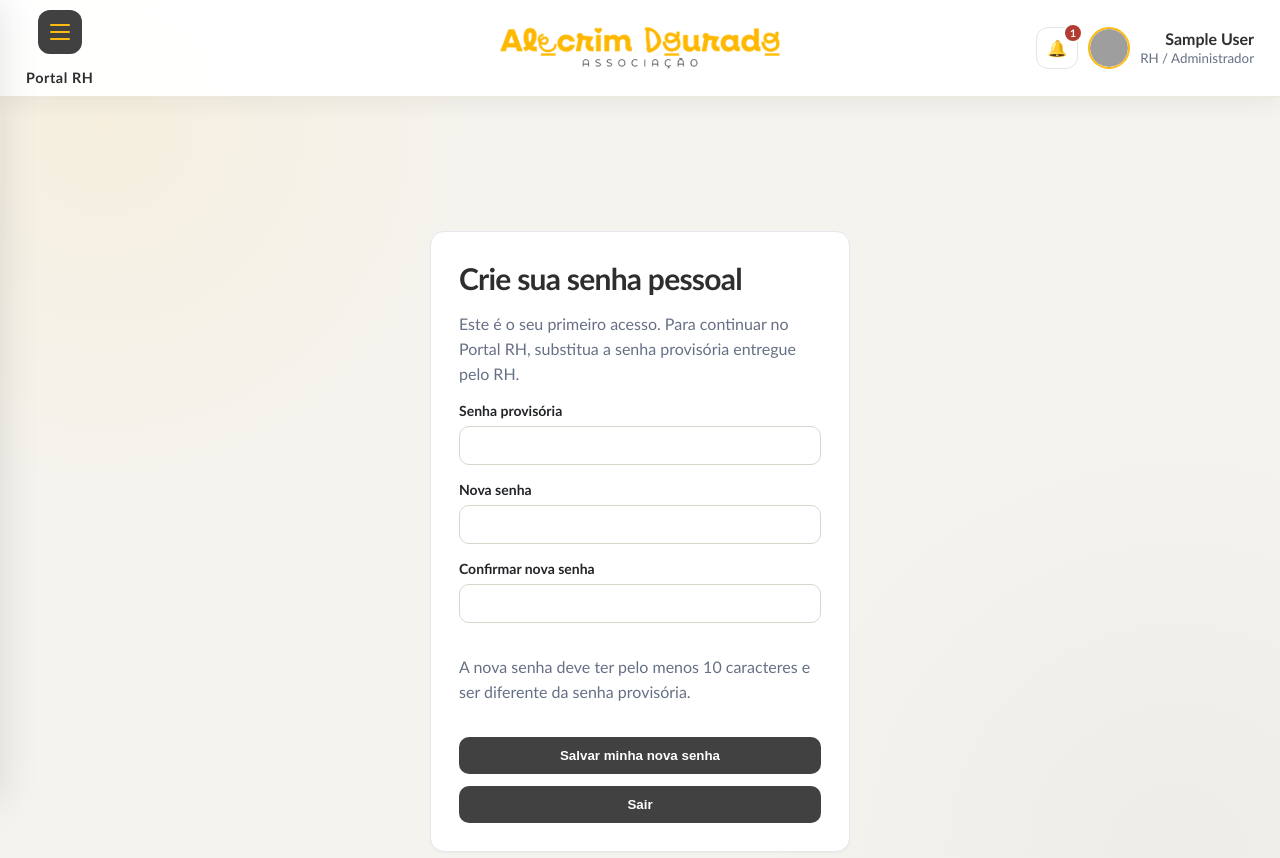
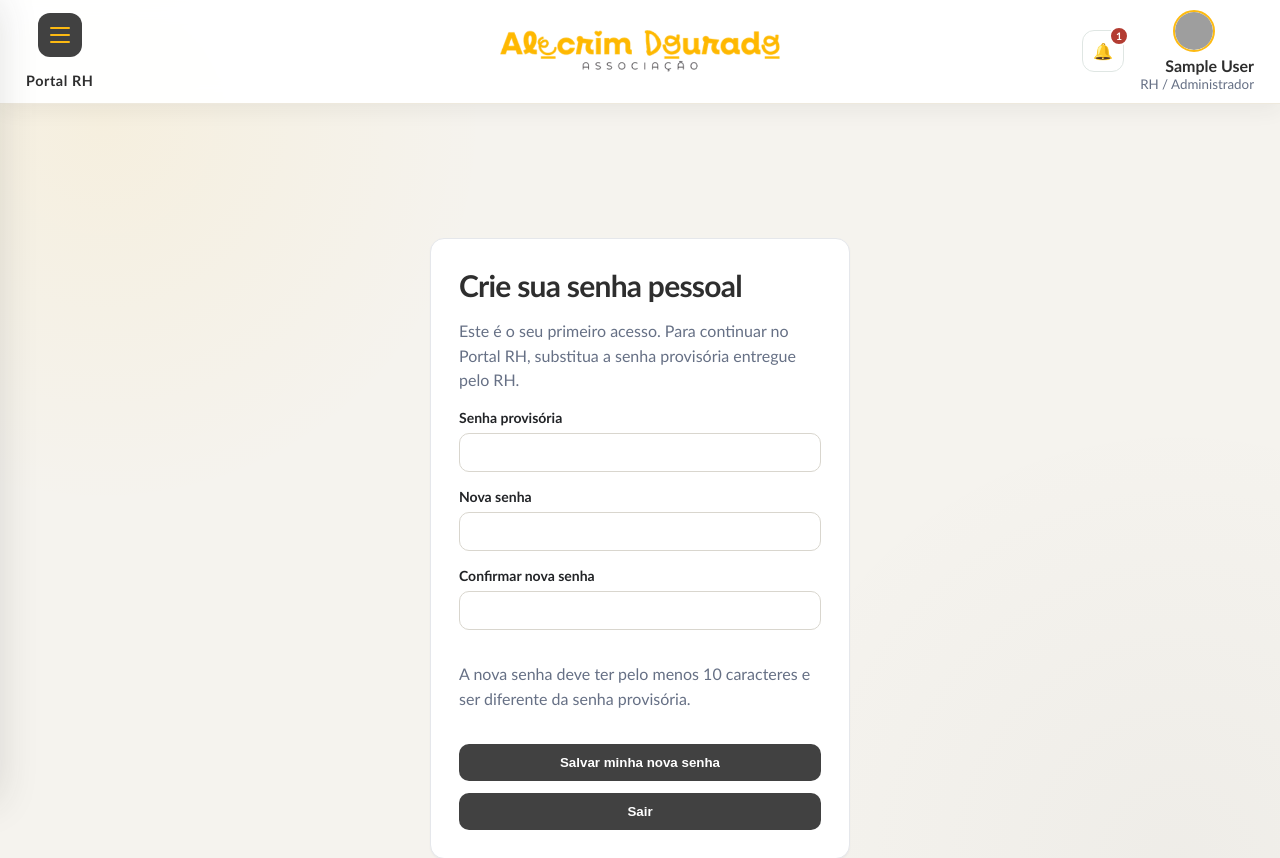
Before and after one commit to Augustinhovm/portal-rh-alecrim-dourado, a Flask app: page /auth/change-password in a window 1280 px wide. Shown: the top 858 px of the page. Run offline with Flask 3, Linux system fonts and the light colour scheme; a user stored in the database is signed in; tables that the repository leaves empty hold one stand-in row (values such as "Sample post"); some libraries are stand-ins or nearby versions; grey boxes are pictures that could not be loaded.

Commit message:
V9.1.2 posiciona nome abaixo da foto de perfil

```diff
--- a/app/static/css/app.css
+++ b/app/static/css/app.css
@@ -3679,3 +3679,55 @@ code {
     display: none;
   }
 }
+
+
+/* V9.1.2 - Nome abaixo da foto de perfil */
+.topbar-right {
+  align-items: center !important;
+}
+
+.topbar-profile-stack {
+  order: 2;
+  display: flex;
+  flex-direction: column;
+  align-items: center;
+  justify-content: center;
+  gap: 5px;
+  min-width: 120px;
+  max-width: 210px;
+  text-align: center;
+}
+
+.topbar-profile-stack .top-profile-avatar {
+  order: initial;
+  margin: 0 auto !important;
+}
+
+.topbar-profile-stack .topbar-user {
+  order: initial;
+  width: 100%;
+  margin: 0 !important;
+  line-height: 1.15;
+}
+
+.topbar-profile-stack .topbar-user strong {
+  max-width: 210px;
+  overflow: hidden;
+  text-overflow: ellipsis;
+  white-space: nowrap;
+}
+
+.topbar-profile-stack .topbar-user small {
+  margin-top: 2px;
+}
+
+@media (max-width: 520px) {
+  .topbar-profile-stack {
+    min-width: 46px;
+    max-width: 70px;
+  }
+
+  .topbar-profile-stack .topbar-user {
+    display: none;
+  }
+}
--- a/app/templates/base.html
+++ b/app/templates/base.html
@@ -28,6 +28,7 @@
       {% endif %}
     </a>
     {% if current_user.employee %}
+      <div class="topbar-profile-stack">
         <a class="top-profile-avatar" href="{{url_for('rh.employee_detail', employee_id=current_user.employee.id)}}" title="{{ current_user.employee.full_name }}">
           {% if current_user.employee.profile_photo %}
             <img
@@ -48,6 +49,7 @@
             {% elif current_user.role=='manager' %}Responsável de área
             {% else %}Colaborador{% endif %}
           </small>
+        </div>
       </div>
     {% else %}
       <div class="topbar-user"><strong>Administrador</strong><small>Portal RH</small></div>
```
Also changed, not shown: README.md. Lines whose indentation alone changed are shown as unchanged.
